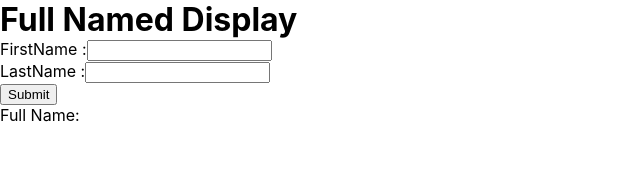
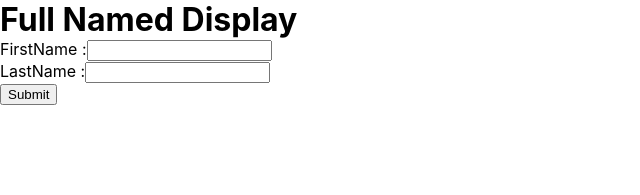
Before and after one commit to umangm17/Xnamedisplay, a React (Create React App) app: page / in a window 1280 px wide. Shown: the top 195 px of the page, without its empty margins (0-640 px from the left). Built offline with nearby package versions, Linux system fonts and the light colour scheme.

Commit message:
my fourth commit

```diff
--- a/src/components/Form.js
+++ b/src/components/Form.js
@@ -37,7 +37,7 @@ function Myform() {
           ></input>
         </div>
         <button type="submit">Submit</button>
-        <div>Full Name: {fullName}</div>
+        <div>{fullName && <div>Full Name: {fullName}</div>}</div>
       </form>
     </>
   );
```
